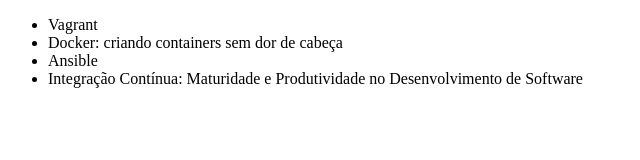
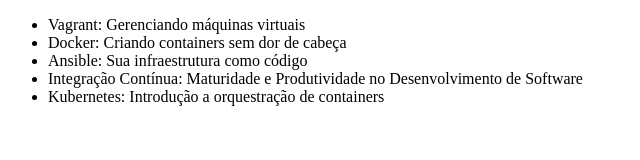
Before and after one commit to wellbercabral/alura-git, a plain HTML site: page index.html in a window 1280 px wide. Shown: the whole page, without its empty margins (0-640 px from the left). Drawn offline with Linux system fonts and the light colour scheme.

Commit message:
Realizando ajustes nos cursos

```diff
--- a/index.html
+++ b/index.html
@@ -6,10 +6,11 @@
 </head>
 <body>
     <ul>
-        <li>Vagrant</li>
-        <li>Docker: criando containers sem dor de cabeça</li>
-        <li>Ansible</li>
+        <li>Vagrant: Gerenciando máquinas virtuais</li>
+        <li>Docker: Criando containers sem dor de cabeça</li>
+        <li>Ansible: Sua infraestrutura como código</li>
         <li>Integração Contínua: Maturidade e Produtividade no Desenvolvimento de Software</li>
+        <li>Kubernetes: Introdução a orquestração de containers</li>
     </ul>
 </body>
 </html>
```
